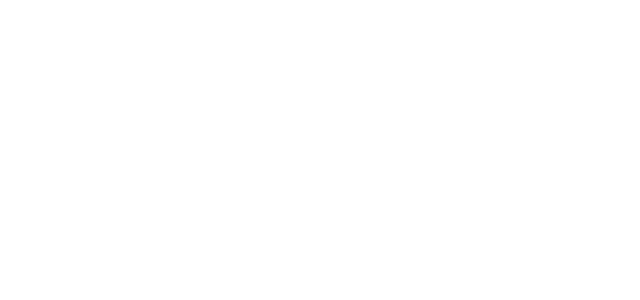
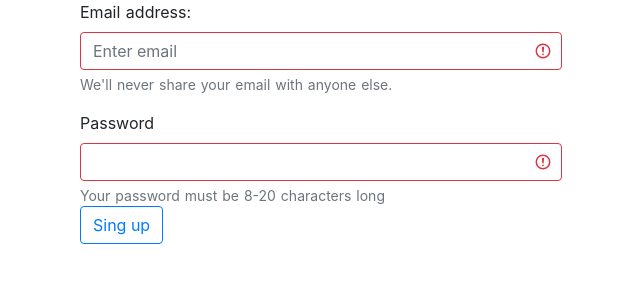
Before and after one commit to zozsoy/auth-with-nuxt-and-firebase, a Nuxt app: page /login/singup in a window 1280 px wide. Before the commit this address had no page. Shown: the top 300 px of the page, without its empty margins (319-959 px from the left). Built offline with nearby package versions, Linux system fonts and the light colour scheme.

Commit message:
login (sign in and sign up) pages created

```diff
--- /dev/null
+++ b/pages/login/singin.vue
@@ -0,0 +1,62 @@
+<template>
+
+<div class="container">
+  <b-form @submit.stop.prevent>
+    <b-form-group
+        id="input-group-1"
+        label="Email address:"
+        label-for="input-1"
+        description="We'll never share your email with anyone else."
+    >
+    <b-form-input
+        id="input-1"
+        v-model="form.email"
+        type="email"
+        placeholder="Enter email"
+        required
+    ></b-form-input>
+    </b-form-group>
+
+    <label for="text-password">Password</label>
+    <b-form-input v-model="form.password" type="password" id="text-password" aria-describedby="password-help-block"></b-form-input>
+    <b-form-text id="password-help-block">
+      Your password must be 8-20 characters long, contain letters and numbers, and must not
+      contain spaces, special characters, or emoji.
+    </b-form-text>
+    <b-button @click="singin" variant="outline-primary">Sing In</b-button>
+   </b-form>
+</div>
+
+</template>
+
+<script>
+export default {
+    layout: "anonymousUser",
+    data() {
+        return {
+            form: {
+                email: "",
+                password: ""
+            }
+        }
+    },
+    methods: {
+        singin() {
+            this.$store.dispatch("users/singIn", this.form)
+            .then(() => {
+                this.$router.push("/profile")
+            })
+            .catch(err => {
+                console.log(err)
+            })
+        }
+    }
+}
+</script>
+
+<style scoped>
+.container {
+    width: 40%;
+
+}
+</style>
--- /dev/null
+++ b/pages/login/singup.vue
@@ -0,0 +1,70 @@
+<template>
+
+<div class="container">
+  <b-form @submit.stop.prevent>
+    <b-form-group
+        id="input-group-1"
+        label="Email address:"
+        label-for="input-1"
+        description="We'll never share your email with anyone else."
+    >
+    <b-form-input
+        id="input-1"
+        v-model="form.email"
+        type="email"
+        placeholder="Enter email"
+        required
+        :state="validEmail(form.email)"
+    ></b-form-input>
+    </b-form-group>
+
+    <label for="text-password">Password</label>
+    <b-form-input :state="validPassword(form.password)" v-model="form.password" type="password" id="text-password" aria-describedby="password-help-block"></b-form-input>
+    <b-form-text id="password-help-block">
+      Your password must be 8-20 characters long
+    </b-form-text>
+    <b-button @click="singup" variant="outline-primary">Sing up</b-button>
+   </b-form>
+</div>
+
+</template>
+
+<script>
+export default {
+    layout: "anonymousUser",
+    data() {
+        return {
+            form: {
+                email: "",
+                password: ""
+            }
+        }
+    },
+    methods: {
+        singup() {
+            this.$store.dispatch("users/createUser", this.form)
+            .then(() => {
+                this.$router.push("/profile")
+            })
+            .catch(err => {
+                console.log(err)
+            })
+        },
+        validEmail: function (email) {
+            var re = /^(([^<>()[\]\\.,;:\s@"]+(\.[^<>()[\]\\.,;:\s@"]+)*)|(".+"))@((\[[0-9]{1,3}\.[0-9]{1,3}\.[0-9]{1,3}\.[0-9]{1,3}\])|(([a-zA-Z\-0-9]+\.)+[a-zA-Z]{2,}))$/;
+            return re.test(email);
+        },
+        validPassword: function (password) {
+            var regex = /.{8,20}/;
+            return regex.test(password);
+        }
+    }
+}
+</script>
+
+<style scoped>
+.container {
+    width: 40%;
+
+}
+</style>
```
